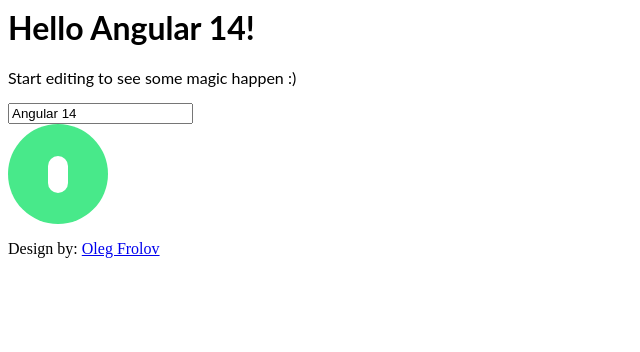
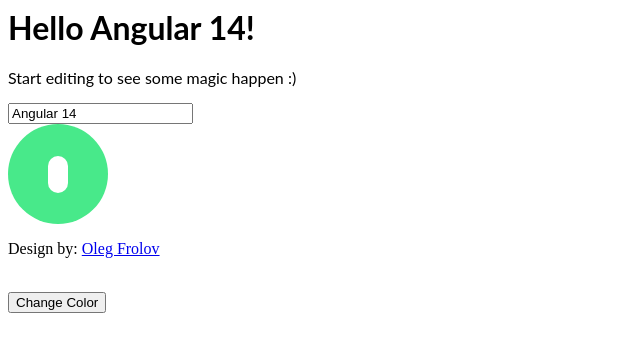
Before and after one commit to HaiLe81/Angular, an Angular app: page / in a window 1280 px wide. Shown: the top 352 px of the page, without its empty margins (0-640 px from the left). Built offline with nearby package versions, Linux system fonts and the light colour scheme.

Commit message:
3 files modified

```diff
--- a/src/app/app.component.html
+++ b/src/app/app.component.html
@@ -4,5 +4,7 @@
 </p>
 
 <input type="text" [(ngModel)]="name">
-
-<toggle [(checked)]="isChecked"></toggle>
+<!-- toggleComp la instance cua ToggleComponent -->
+<toggle #toggleComp [(checked)]="isChecked"></toggle>
+<br>
+<button (click)="toggleComp.toggle()">Change Color</button>
--- a/src/app/toggle/toggle.component.html
+++ b/src/app/toggle/toggle.component.html
@@ -1,4 +1,4 @@
-<div class="toggle-wrapper" [class.checked]="checked" tabindex="0" (click)="checkedChange.emit(!checked)">
+<div class="toggle-wrapper" [class.checked]="checked" tabindex="0" (click)="toggle()">
   <div class="toggle"></div>
 </div>
 
--- a/src/app/toggle/toggle.component.ts
+++ b/src/app/toggle/toggle.component.ts
@@ -8,4 +8,8 @@ import { Component, OnInit, Input, Output, EventEmitter } from "@angular/core";
 export class ToggleComponent {
   @Input() checked = false;
   @Output() checkedChange = new EventEmitter<boolean>();
+
+  toggle(){
+    this.checkedChange.emit(!this.checked)
+  }
 }
```
